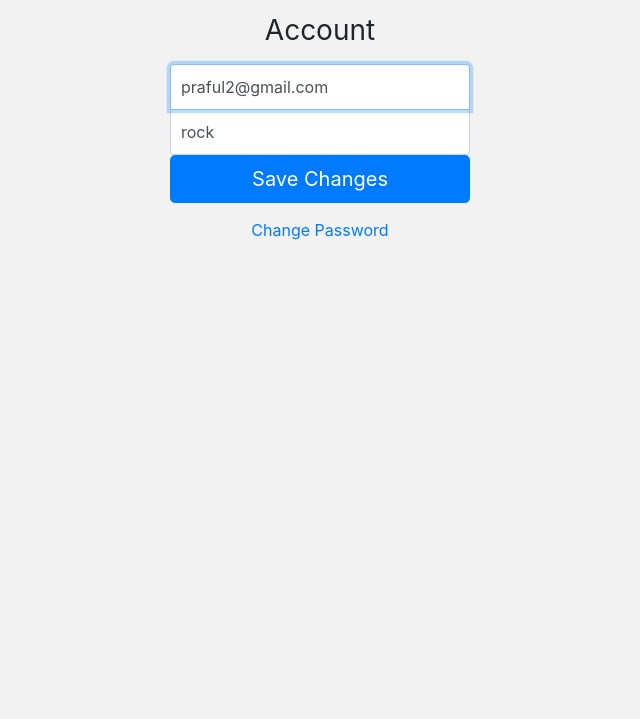
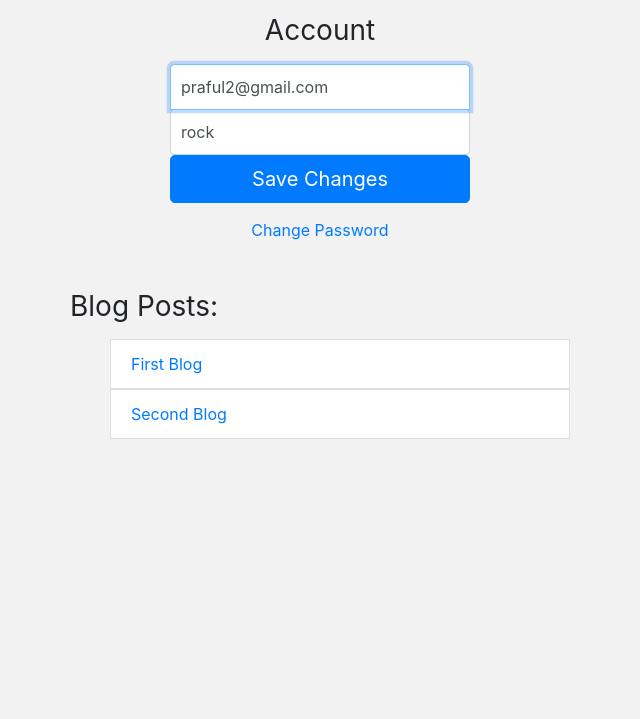
Before and after one commit to Praful-a/BlogApp, a Django app: page /account/ in a window 1280 px wide. Shown: the part 74-793 px from the top of the page, without its empty margins (320-960 px from the left). Run offline with Django 4.2, Linux system fonts and the light colour scheme; a user stored in the database is signed in; data comes from the database, SQL or seed files in the repository; both versions use the stored data as it was after the commit.

Commit message:
listing blog posts in account page and create a detail blog page.

```diff
--- a/src/account/templates/account/account.html
+++ b/src/account/templates/account/account.html
@@ -41,6 +41,12 @@
     .h3 {
         text-align: center;
     }
+
+    .blog-posts {
+        max-width: 500px;
+        width: 100%;
+        margin: auto;
+    }
 </style>
 
 <form class="form-signin" method="post">
@@ -75,4 +81,23 @@
     <a class="m-auto" href="{% url 'password_change' %}">Change Password</a>
 </div>
 
+<div class="container mt-4 p-4">
+    <div class="row">
+        <div class="blog-posts">
+            <h3 class="mb-3 font-weight-normal">Blog Posts:</h3>
+            {% if blog_posts %}
+            <ul>
+                {% for post in blog_posts %}
+                <a href="{% url 'blog:detail' post.slug %}" style="text-decoration: none;">
+                    <li class="list-group-item">{{post}}</li>
+                </a>
+                {% endfor %}
+            </ul>
+            {% else %}
+            <p>You have no blog posts. Create a post<a href="{% url 'blog:create' %}">here</a>.</p>
+            {% endif %}
+        </div>
+    </div>
+</div>
+
 {% endblock content %}
--- a/src/account/views.py
+++ b/src/account/views.py
@@ -1,6 +1,7 @@
 from django.shortcuts import render, redirect
 from django.contrib.auth import login, authenticate, logout
 from account.forms import RegistrationForm, AccountAuthenticationForm, AccountUpdateForm
+from blog.models import BlogPost
 
 
 def registration_view(request):
@@ -74,6 +75,10 @@ def account_view(request):
             }
         )
     context['account_form'] = form
+
+    blog_posts = BlogPost.objects.filter(author=request.user)
+    context['blog_posts'] = blog_posts
+
     return render(request, 'account/account.html', context)
 
 
--- a/src/blog/urls.py
+++ b/src/blog/urls.py
@@ -1,10 +1,12 @@
 from django.urls import URLPattern, path
 from blog.views import (
     create_blog_view,
+    detail_blog_view,
 )
 
 app_name = 'blog'
 
 urlpatterns = [
     path('create/', create_blog_view, name="create"),
+    path('<slug>/', detail_blog_view, name='detail'),
 ]
```
Also changed, not shown: src/blog/templates/blog/detail_blog.html (added, +29 -0 lines), src/blog/views.py (+10 -1 lines), src/db.sqlite3.
